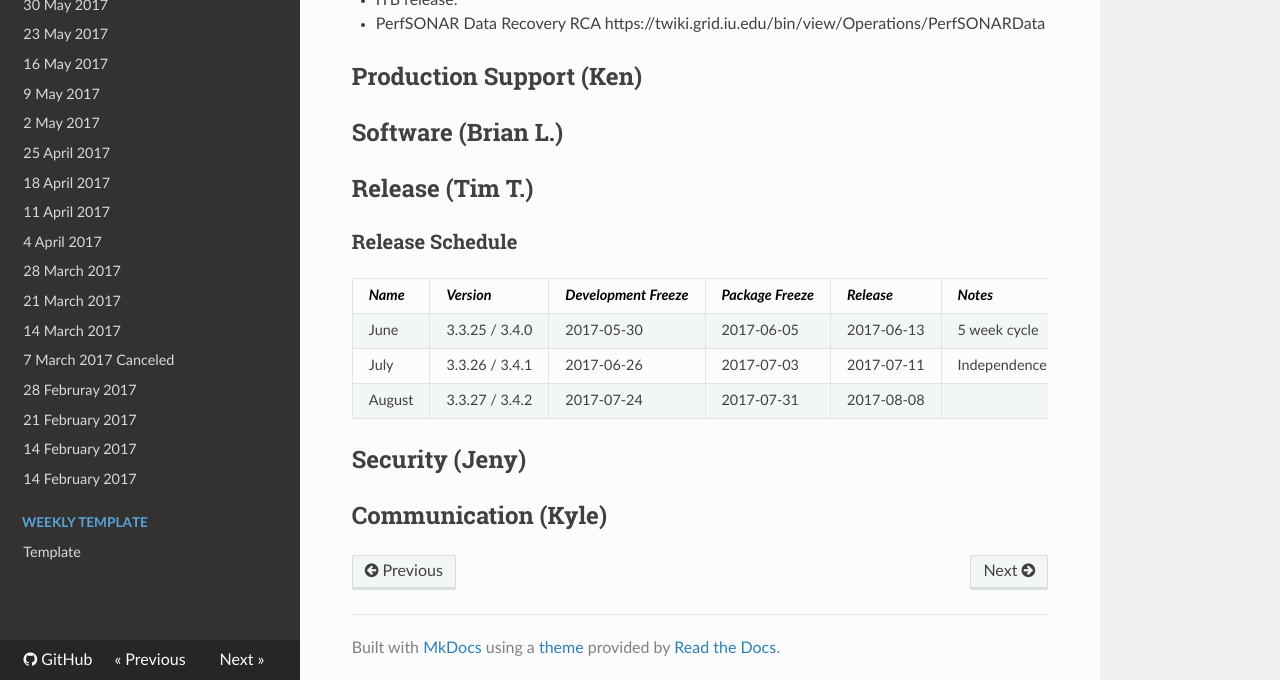
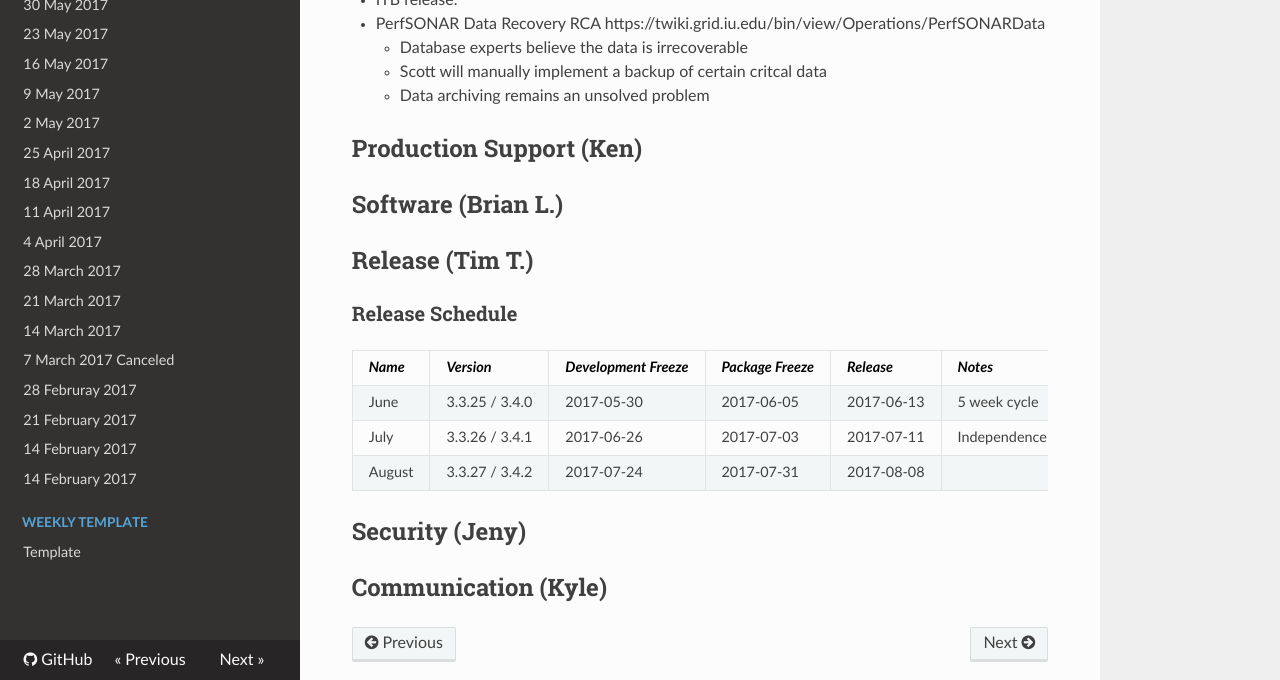
Before and after one commit to zsshah/production, an MkDocs documentation site: the page built from docs/WeeklyMinutes/06June2017.md, in a window 1280 px wide and 900 px high, scrolled down 1183 px, cut to the strip 220-900 px from the top of the window. Built offline with MkDocs 1.6.1, drawn with Linux system fonts in a browser that asks for light colours; nearby versions of some CDN libraries; old or Windows-style settings are respelled for this version of MkDocs.

Commit message:
Update 06June2017.md

```diff
--- a/docs/WeeklyMinutes/06June2017.md
+++ b/docs/WeeklyMinutes/06June2017.md
@@ -28,6 +28,9 @@
    * <img src="http://steige.grid.iu.edu/steige/05Jun2017.osg-flock.png" width='630' height='390'  /><br>
    * ITB release.
    * PerfSONAR Data Recovery RCA https://twiki.grid.iu.edu/bin/view/Operations/PerfSONARData
+      * Database experts believe the data is irrecoverable
+      * Scott will manually implement a backup of certain critcal data
+      * Data archiving remains an unsolved problem
 
 ## Production Support (Ken)
 
```
